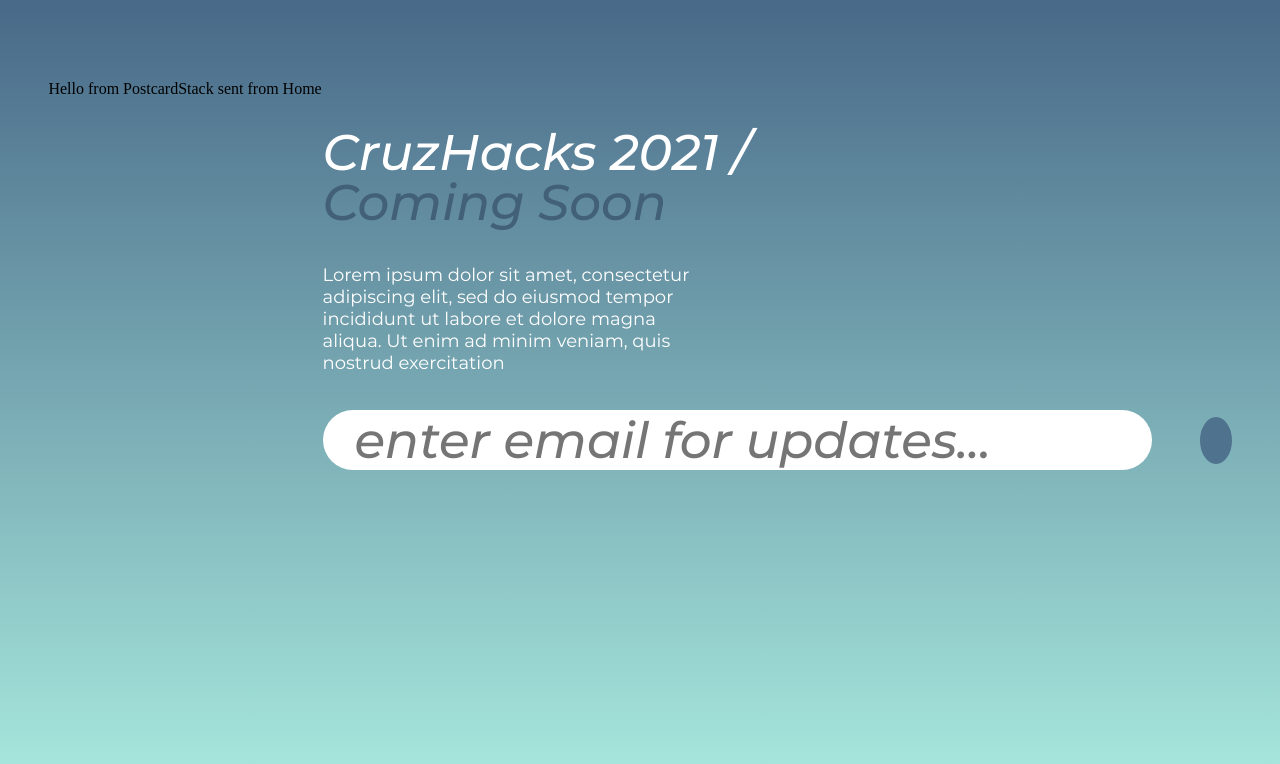
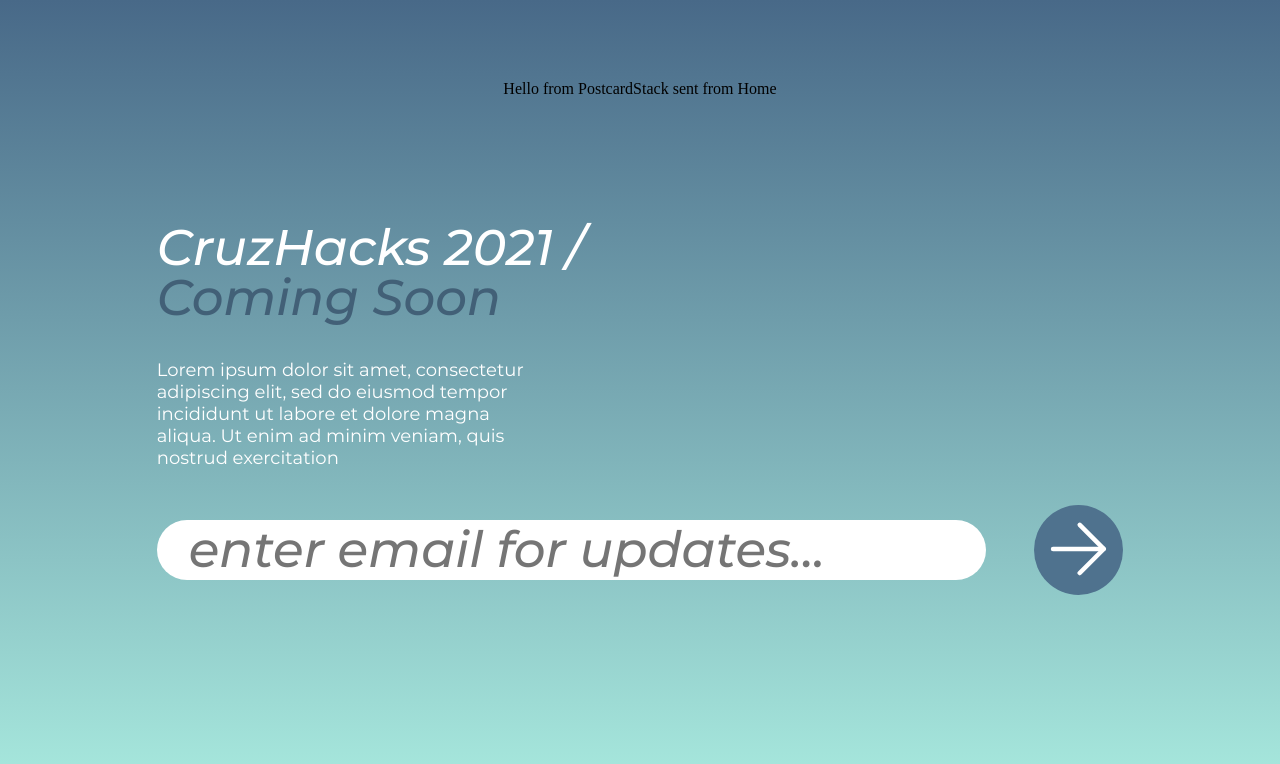
Before and after one commit to CruzHacks/cruzhacks-2021-website, a React (Create React App) app: page / in a window 1280 px wide. Shown: the top 764 px of the page. Built offline with nearby package versions, Linux system fonts and the light colour scheme.

Commit message:
revised SCSS nesting

```diff
--- a/src/components/EmailSubscription/EmailSubscription.scss
+++ b/src/components/EmailSubscription/EmailSubscription.scss
@@ -6,9 +6,8 @@
   align-items: center;
   flex-wrap: wrap;
   width: 100%;
-}
 
-.EmailSubscription__searchBox {
+  &__searchBox {
     @include typography.title-text;
     color: var(--grey);
     border: none;
@@ -28,18 +27,19 @@
     }
   }
 
-.EmailSubscription__inputButton {
+  &__inputButton {
     background: var(--wedgewood);
     border-radius: 50%;
     padding: var(--medium-spacer);
     border: none;
   }
 
-.EmailSubscription__arrow {
+  &__arrow {
     width: 4.5vw;
     max-width: 60px;
   }
 
-.EmailSubscription__feedbackMessage {
+  &__feedbackMessage {
     @include typography.description;
   }
+}
--- a/src/components/EmailSubscription/index.view.tsx
+++ b/src/components/EmailSubscription/index.view.tsx
@@ -57,7 +57,7 @@
             className="EmailSubscription__inputButton"
             onClick={submitEmail}
           >
-            <Arrow className="EmailSubscription__Arrow" />
+            <Arrow className="EmailSubscription__arrow" />
           </button>
         </>
       )}
```
Lines whose indentation alone changed are shown as unchanged.
